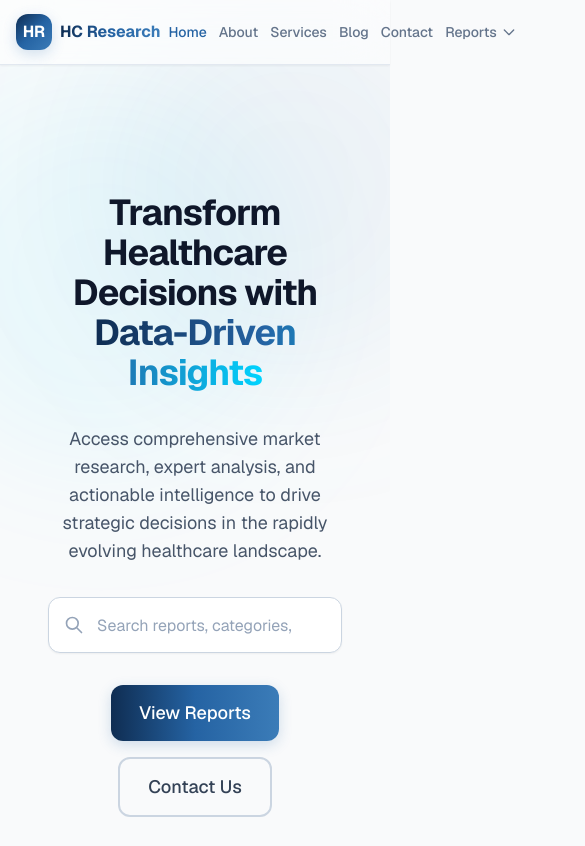
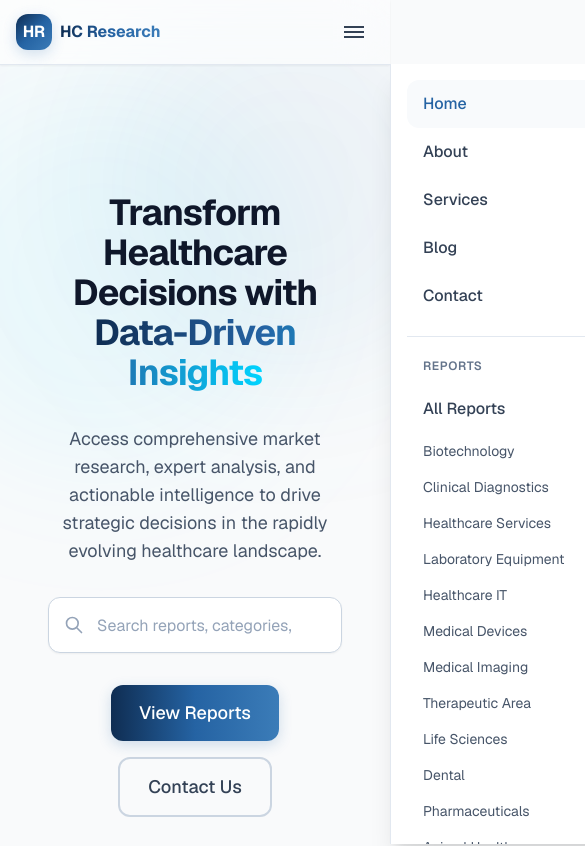
Before and after one commit to manoramapandagle1979-glitch/healthcare-market-research, a Next.js app: page / in a window 390 px wide. Shown: the top 846 px of the page, 585 px wide, since content can reach past the window. Built offline with nearby package versions, Linux system fonts and the light colour scheme.

Commit message:
feat: implement mobile navigation menu with overlay and button toggle

```diff
--- a/components/layout/Navigation.tsx
+++ b/components/layout/Navigation.tsx
@@ -1,9 +1,11 @@
 "use client";
 
+import { useState, useEffect } from "react";
 import Link from "next/link";
 import { usePathname } from "next/navigation";
 import categories from "@/data/categories.json";
 import MegaMenu from "./MegaMenu";
+import { cn } from "@/lib/utils";
 
 const navItems = [
   { name: "Home", href: "/" },
@@ -15,9 +17,29 @@ const navItems = [
 
 export default function Navigation() {
   const pathname = usePathname();
+  const [isMobileMenuOpen, setIsMobileMenuOpen] = useState(false);
+
+  // Close mobile menu on route change
+  useEffect(() => {
+    setIsMobileMenuOpen(false);
+  }, [pathname]);
+
+  // Prevent body scroll when mobile menu is open
+  useEffect(() => {
+    if (isMobileMenuOpen) {
+      document.body.style.overflow = "hidden";
+    } else {
+      document.body.style.overflow = "";
+    }
+    return () => {
+      document.body.style.overflow = "";
+    };
+  }, [isMobileMenuOpen]);
 
   return (
-    <nav className="flex items-center space-x-3 md:space-x-6">
+    <>
+      {/* Desktop Navigation */}
+      <nav className="hidden md:flex items-center space-x-6">
         {navItems.map((item) => (
           <Link
             key={item.href}
@@ -36,5 +58,121 @@ export default function Navigation() {
           isActive={pathname.startsWith("/reports")}
         />
       </nav>
+
+      {/* Mobile Menu Button */}
+      <button
+        className="md:hidden flex items-center justify-center w-10 h-10 rounded-lg hover:bg-slate-100 transition-colors"
+        onClick={() => setIsMobileMenuOpen(!isMobileMenuOpen)}
+        aria-label={isMobileMenuOpen ? "Close menu" : "Open menu"}
+        aria-expanded={isMobileMenuOpen}
+      >
+        <div className="relative w-5 h-5">
+          <span
+            className={cn(
+              "absolute left-0 w-5 h-0.5 bg-slate-700 transition-all duration-300",
+              isMobileMenuOpen
+                ? "top-1/2 -translate-y-1/2 rotate-45"
+                : "top-1"
+            )}
+          />
+          <span
+            className={cn(
+              "absolute left-0 top-1/2 -translate-y-1/2 w-5 h-0.5 bg-slate-700 transition-all duration-300",
+              isMobileMenuOpen ? "opacity-0" : "opacity-100"
+            )}
+          />
+          <span
+            className={cn(
+              "absolute left-0 w-5 h-0.5 bg-slate-700 transition-all duration-300",
+              isMobileMenuOpen
+                ? "top-1/2 -translate-y-1/2 -rotate-45"
+                : "bottom-1"
+            )}
+          />
+        </div>
+      </button>
+
+      {/* Mobile Menu Overlay */}
+      {isMobileMenuOpen && (
+        <div
+          className="fixed inset-0 z-40 md:hidden"
+          onClick={() => setIsMobileMenuOpen(false)}
+          aria-hidden="true"
+        />
+      )}
+
+      {/* Mobile Menu Drawer */}
+      <div
+        className={cn(
+          "fixed top-16 right-0 h-[calc(100vh-4rem)] w-72 bg-white z-50 md:hidden",
+          "border-l border-slate-200 shadow-xl",
+          "transform transition-transform duration-300 ease-out",
+          "overflow-y-auto",
+          isMobileMenuOpen ? "translate-x-0" : "translate-x-full"
+        )}
+      >
+        <nav className="flex flex-col p-4">
+          {navItems.map((item) => (
+            <Link
+              key={item.href}
+              href={item.href}
+              onClick={() => setIsMobileMenuOpen(false)}
+              className={cn(
+                "py-3 px-4 text-base font-medium rounded-lg transition-colors",
+                "hover:bg-slate-100",
+                pathname === item.href
+                  ? "text-[var(--primary)] bg-slate-50"
+                  : "text-slate-700"
+              )}
+            >
+              {item.name}
+            </Link>
+          ))}
+
+          {/* Reports Section in Mobile */}
+          <div className="mt-4 pt-4 border-t border-slate-200">
+            <span className="px-4 text-xs font-semibold text-slate-500 uppercase tracking-wider">
+              Reports
+            </span>
+            <div className="mt-2 flex flex-col">
+              <Link
+                href="/reports"
+                onClick={() => setIsMobileMenuOpen(false)}
+                className={cn(
+                  "py-3 px-4 text-base font-medium rounded-lg transition-colors",
+                  "hover:bg-slate-100",
+                  pathname === "/reports"
+                    ? "text-[var(--primary)] bg-slate-50"
+                    : "text-slate-700"
+                )}
+              >
+                All Reports
+              </Link>
+              {categories.map((category) => (
+                <Link
+                  key={category.id}
+                  href={`/reports?category=${category.slug}`}
+                  onClick={() => setIsMobileMenuOpen(false)}
+                  className="py-2 px-4 text-sm text-slate-600 rounded-lg hover:bg-slate-100 transition-colors"
+                >
+                  {category.name}
+                </Link>
+              ))}
+            </div>
+          </div>
+
+          {/* Request Sample CTA */}
+          <div className="mt-6 px-4">
+            <Link
+              href="/request-sample"
+              onClick={() => setIsMobileMenuOpen(false)}
+              className="block w-full py-3 px-4 text-center text-white font-medium bg-gradient-to-r from-navy-800 to-ocean-600 rounded-lg hover:from-navy-700 hover:to-ocean-500 transition-all shadow-md"
+            >
+              Request Sample
+            </Link>
+          </div>
+        </nav>
+      </div>
+    </>
   );
 }
```
Lines whose indentation alone changed are shown as unchanged.
